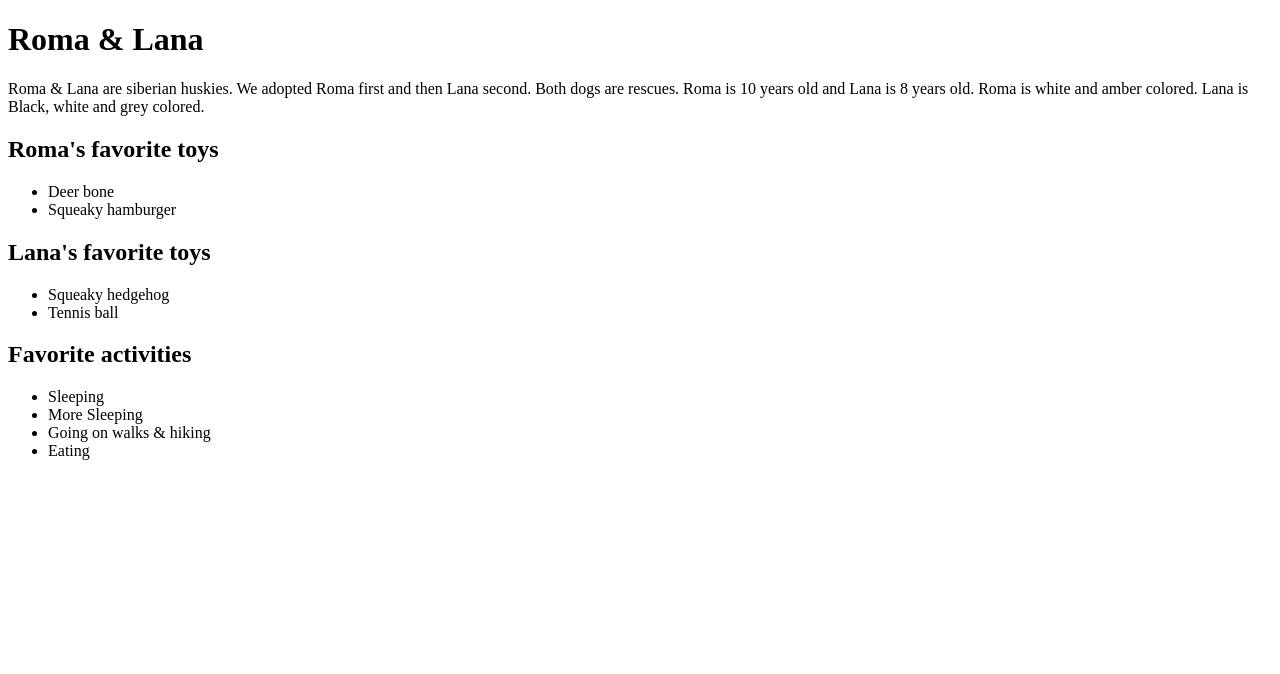
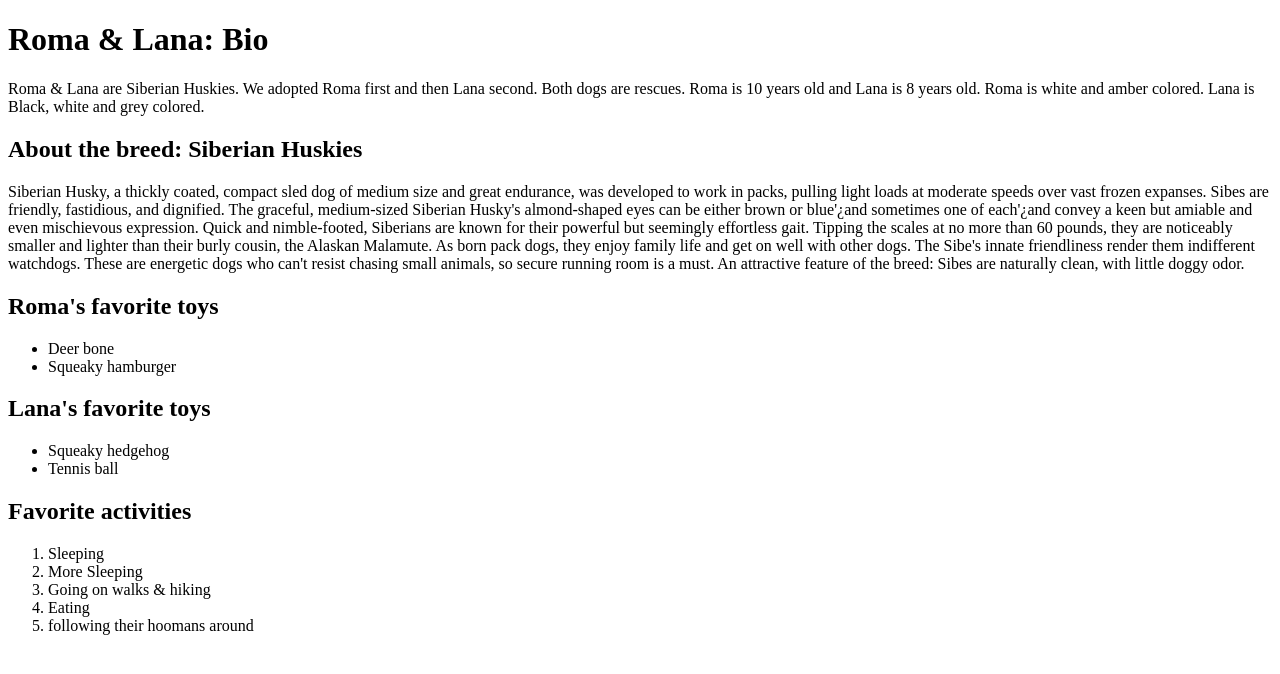
Before and after one commit to BriChavez/pet-website, a plain HTML site: page pet-website.html in a window 1280 px wide. Drawn offline with Linux system fonts and the light colour scheme.

Commit message:
add about breed header and updated lists

```diff
--- a/pet-website.html
+++ b/pet-website.html
@@ -4,8 +4,10 @@
   <title>Huskies: Roma & Lana</title>
 </head>
 <body>
-  <h1>Roma & Lana</h1>
-  <p>Roma & Lana are siberian huskies. We adopted Roma first and then Lana second. Both dogs are rescues. Roma is 10 years old and Lana is 8 years old. Roma is white and amber colored. Lana is Black, white and grey colored.</p>
+  <h1>Roma & Lana: Bio</h1>
+  <p>Roma & Lana are Siberian Huskies. We adopted Roma first and then Lana second. Both dogs are rescues. Roma is 10 years old and Lana is 8 years old. Roma is white and amber colored. Lana is Black, white and grey colored.</p>
+  <h2>About the breed: Siberian Huskies</h2>
+  <p>Siberian Husky, a thickly coated, compact sled dog of medium size and great endurance, was developed to work in packs, pulling light loads at moderate speeds over vast frozen expanses. Sibes are friendly, fastidious, and dignified. The graceful, medium-sized Siberian Husky's almond-shaped eyes can be either brown or blue'¿and sometimes one of each'¿and convey a keen but amiable and even mischievous expression. Quick and nimble-footed, Siberians are known for their powerful but seemingly effortless gait. Tipping the scales at no more than 60 pounds, they are noticeably smaller and lighter than their burly cousin, the Alaskan Malamute. As born pack dogs, they enjoy family life and get on well with other dogs. The Sibe's innate friendliness render them indifferent watchdogs. These are energetic dogs who can't resist chasing small animals, so secure running room is a must. An attractive feature of the breed: Sibes are naturally clean, with little doggy odor.</p>
   <h2>Roma's favorite toys</h2>
   <ul>
     <li>Deer bone</li>
@@ -17,11 +19,12 @@
     <li>Tennis ball</li>
   </ul>
   <h2>Favorite activities</h2>
-  <ul>
+  <ol>
     <li>Sleeping</li>
     <li>More Sleeping</li>
     <li>Going on walks & hiking</li>
     <li>Eating</li>
-  </ul>
+    <li>following their hoomans around</li>
+  </ol>
 </body>
 </html>
```
